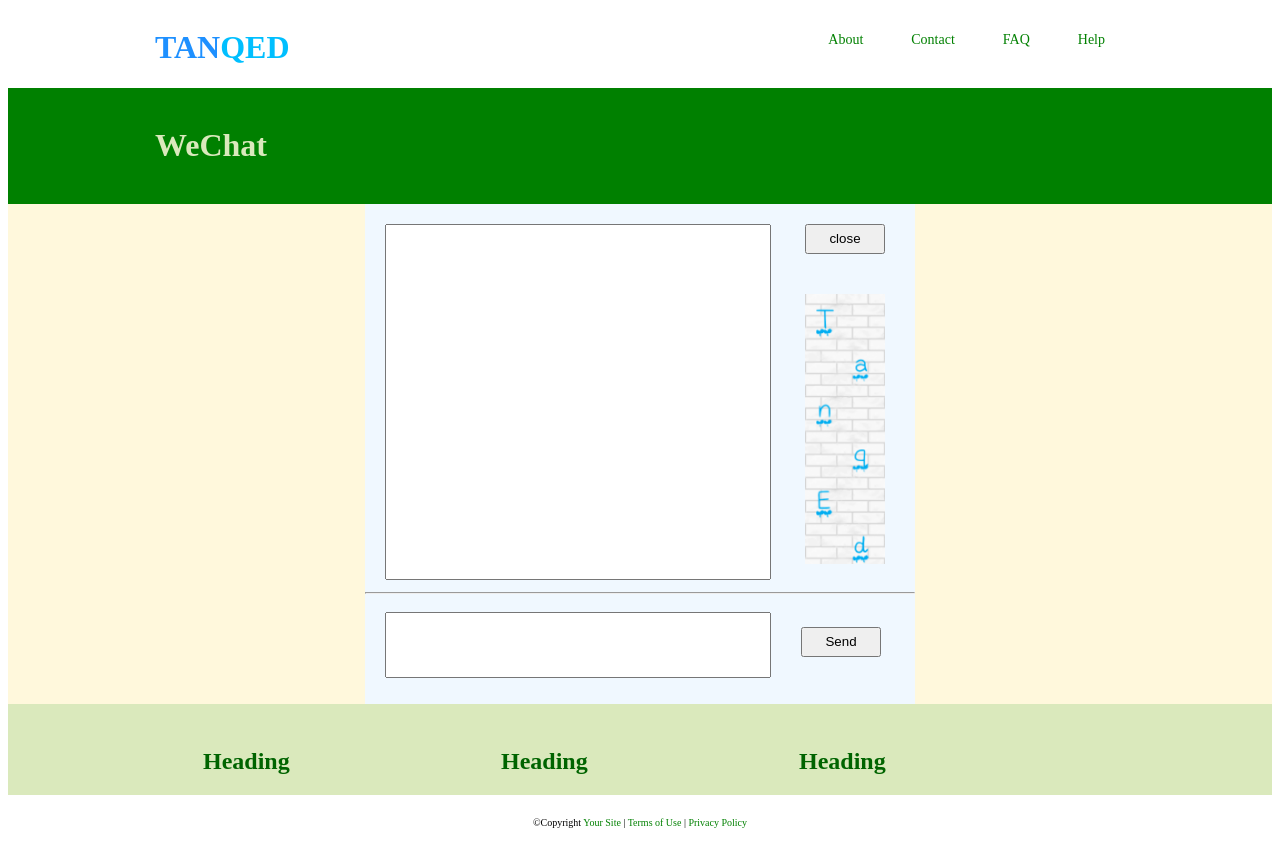
After one commit to TanqEdPublic/WeChat-Services, a Flask app: page /public-chat in a window 1280 px wide. The commit adds this page. Run offline with Flask 2, Linux system fonts and the light colour scheme.

Commit message:
v3.2 add chat page and finish send message to server function

```diff
--- a/WeChat-WebClient/app.py
+++ b/WeChat-WebClient/app.py
@@ -1,5 +1,6 @@
-from flask import Flask, url_for, render_template, request, json, flash
+from flask import Flask, url_for, render_template, request, json, flash, redirect
 import requests
+import datetime
 
 app = Flask(__name__)
 app.secret_key = "123"
@@ -31,7 +32,7 @@
     elif not password:
         flash("please input password !")
     elif(re == 'logged'):
-        flash("login success !")
+        return redirect("/public-chat")
     else:
         flash("username/password is wrong!")
 
@@ -71,5 +72,29 @@
     return render_template("register.html")
 
 
+@app.route('/public-chat')
+def chatting():
+    return render_template("publicChat.html")
+
+@app.route('/public-chat', methods=['POST'])
+def sendMessage():
+    form = request.form
+    msg = form.get('sendmessage')
+    url = 'http://34.251.207.109:8080/chatroom/send-msg'
+    now = datetime.datetime.now()
+    time = now.strftime("%Y-%m-%d %H:%M:%S")
+    data = {'username': 'Kyle', 'date': time, 'room': 'public', 'message': msg}
+    r = requests.post(url, json = data).text
+    displayMeaaage = time+"  Kyle: \n"+msg
+    if(r == 'success'):
+        return render_template("publicChat.html",messages = displayMeaaage)
+    else:
+        return "error"
+
+
+def chatting():
+    return render_template("publicChat.html")
+
 if __name__ == '__main__':
+    app.debug = True
     app.run()
--- /dev/null
+++ b/WeChat-WebClient/static/css/publicChat.css
@@ -0,0 +1,68 @@
+.layout {
+    float: left;
+}
+
+#chatContainer {
+    height : 500px;
+    background:cornsilk;
+}
+
+#chatBody {
+    margin:auto;
+    height:500px;
+    width:550px;
+    background:aliceblue;
+}
+
+#chatDisplay {
+    height:380px;
+    width:420px;
+}
+
+#displaytxtarea {
+    resize:none;
+    width:380px;
+    height:350px;
+    margin:20px;
+}
+
+#chatLogo {
+    width:126px;
+    height:380px;
+}
+
+#btnClose {
+    height:30px;
+    width:80px;
+    margin:20px;
+}
+
+#imgLogo {
+    width:80px;
+    height:270px;
+    margin:20px;
+}
+
+#line {
+    color: blue;
+}
+
+#chatInput {
+    width:550px;
+    height:100px;
+}
+
+#inputtxtarea {
+    resize:none;
+    width:380px;
+    height:60px;
+    margin-top:10px;
+    margin-left:20px;
+}
+
+#btnSend {
+    height:30px;
+    width:80px;
+    margin-left:30px;
+    margin-top:25px;
+}
--- a/WeChat-WebClient/templates/Layout.html
+++ b/WeChat-WebClient/templates/Layout.html
@@ -37,7 +37,7 @@
     <div class="feature">
         {% block feature %}
             <div class="feature-inner">
-                <h1>    WeChat</h1>
+                <h1> WeChat</h1>
             </div>
         {% endblock %}
     </div>
@@ -53,25 +53,16 @@
 
                 <div class="column">
                     <h2><span>Heading</span></h2>
-                <p>
-                    <!--script>generateText(2)</script-->
-                </p>
                 </div>
                 <div class="column">
                     <h2><span>Heading</span></h2>
-                <p>
-                    <!--script>generateText(2)</script-->
-                </p>
                 </div>
                 <div class="column">
                     <h2><span>Heading</span></h2>
-                <p>
-                    <!--script>generateText(2)</script-->
-                </p>
                 </div>
-
+            </div>
         {% endblock %}
-        </div>
+        <div class="clr"></div>
     </div>
     <footer id="footer">
         {% block footer %}
@@ -81,6 +72,7 @@
                 <div class="clr"></div>
             </div>
         {% endblock %}
+        <div class="clr"></div>
     </footer>
 </div>
 </body>
--- /dev/null
+++ b/WeChat-WebClient/templates/publicChat.html
@@ -0,0 +1,35 @@
+{% extends "layout.html" %}
+
+{% block extraHead %}
+    <link rel="stylesheet" href="{{ url_for("static", filename="css/publicChat.css") }}" type="text/css"/>
+{% endblock %}
+
+{% block mainBody %}
+    <div id="chatContainer">
+        <div id="chatBody">
+            <form id="formSendMessage" action="/public-chat" method="post">
+                <div class="layout">
+                    <div id="chatDisplay" class="layout">
+                        <textarea id="displaytxtarea" cols="20" readonly>{{messages}}</textarea>
+
+                    </div>
+                    <div id="chatLogo" class="layout">
+                        <button id="btnClose" class="layout">close</button>
+                        <img id="imgLogo" src="{{ url_for("static", filename="images/logo.png") }}"/>
+
+                    </div>
+                </div>
+                <div id="chatInput" class="layout">
+                    <hr id="line">
+
+                    <textarea id="inputtxtarea" name="sendmessage" class="layout" cols="20"></textarea>
+                    <button id="btnSend" class="layout" onclick="submit">Send</button>
+
+                </div>
+            </form>
+        </div>
+
+    </div>
+
+
+{% endblock %}
```
Also changed, not shown: WeChat-WebClient/static/images/logo.png (added). Lines whose indentation alone changed are shown as unchanged.
